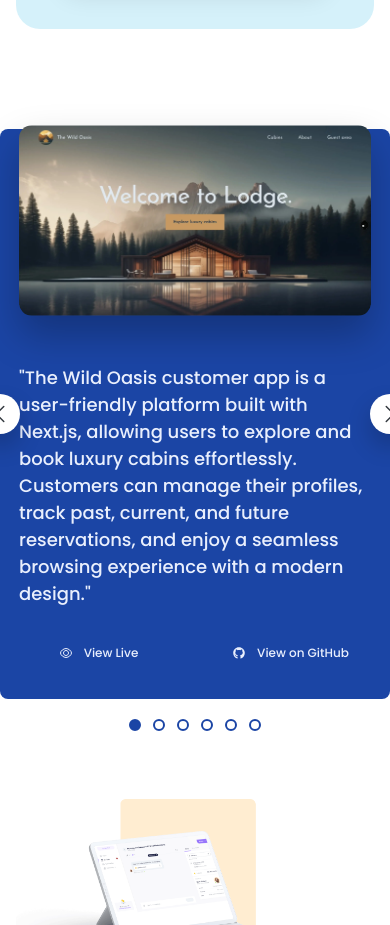
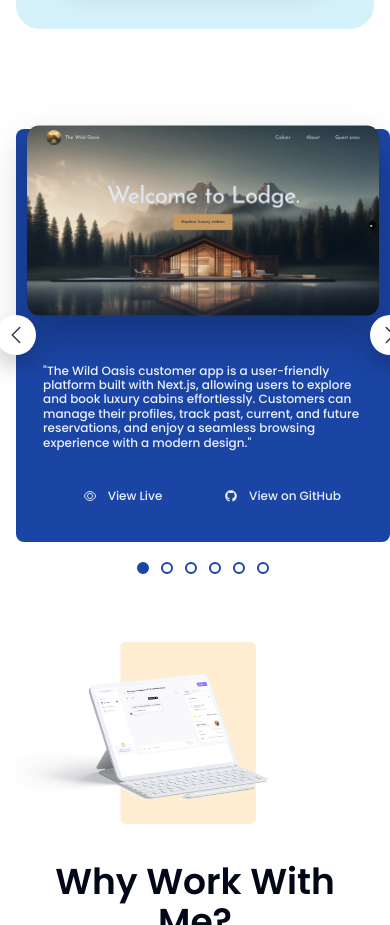
Before and after one commit to MuhammadAsim786786/My-Portfolio, a Next.js app: page / in a window 390 px wide. Shown: the part 6300-7225 px from the top of the page. Built offline with nearby package versions, Linux system fonts and the light colour scheme.

Commit message:
Improved responsive for sm

```diff
--- a/app/components/ProjectShowcase/ProjectShowMedia.css
+++ b/app/components/ProjectShowcase/ProjectShowMedia.css
@@ -16,10 +16,11 @@
 @media (max-width: 37em) {
   .carousel {
     flex-direction: column;
-    max-width: 400px;
-    max-height: 600px;
+    max-width: 3000px;
+    max-height: 1000px;
     gap: 84px;
     font-size: 12px;
+    margin-left: 16px;
   }
   .carousel-image {
     display: flex;
@@ -29,4 +30,20 @@
     max-height: 130px;
     max-width: 220px;
   }
+  .testimonial-text {
+    font-size: 12px;
+    font-weight: 500;
+    line-height: 1.2;
+    margin-bottom: 32px;
+    color: #e9effd;
+  }
+  .testimonial-author {
+    font-size: 8px;
+    margin-bottom: 4px;
+    color: #e9effd;
+  }
+  .testimonial-job {
+    font-size: 8px;
+    color: #e9effd;
+  }
 }
--- a/app/components/ProjectShowcase/ProjectShowcase.tsx
+++ b/app/components/ProjectShowcase/ProjectShowcase.tsx
@@ -6,7 +6,7 @@ import { GrView } from "react-icons/gr";
 import { FaGithub } from "react-icons/fa";
 import "./ProjectShowMedia.css";
 import Link from "next/link";
-
+import Image from "next/image";
 // Define the type for testimonials
 interface Testimonial {
   image: string;
@@ -19,7 +19,7 @@ interface Testimonial {
 // Testimonials data
 const testimonials: Testimonial[] = [
   {
-    image: "assets/ProjectShowcase/1st.webp",
+    image: "/assets/ProjectShowcase/1st.webp",
     text: `"The Wild Oasis customer app is a user-friendly platform built with Next.js, allowing users to explore and book luxury cabins effortlessly. Customers can manage their profiles, track past, current, and future reservations, and enjoy a seamless browsing experience with a modern design."`,
     author: "Mari de Almedia",
     liveLink: "https://the-wild-quarry-oasis-customer-website.vercel.app/",
@@ -27,14 +27,14 @@ const testimonials: Testimonial[] = [
       "https://github.com/MuhammadAsim786786/the-wild-quarry-oasis-customer-website",
   },
   {
-    image: "assets/ProjectShowcase/pth.webp",
+    image: "/assets/ProjectShowcase/pth.webp",
     text: `"The Wild Oasis business app is a robust React-based tool designed for managing and monitoring cabin rentals and business operations. It offers features like tracking bookings (past, current, and future), monitoring sales, managing active cabins, and handling user profiles."`,
     author: "Mari de Almedia",
     liveLink: "https://the-wild-quarry-oasis.vercel.app",
     githubLink: "https://github.com/MuhammadAsim786786/the-wild-quarry-oasis",
   },
   {
-    image: "assets/ProjectShowcase/2nd.webp",
+    image: "/assets/ProjectShowcase/2nd.webp",
     text: `"World Wise is an interactive website that empowers users to explore a world map and visually mark the places they've visited.A world map that tracks your footsteps into every city you can think of. Never forget your wonderful experiences, and show your friends how you have wandered the world."`,
     author: "Mari de Almedia",
     liveLink: "https://worldwise-happy-travelling.netlify.app/",
@@ -42,7 +42,7 @@ const testimonials: Testimonial[] = [
       "https://github.com/MuhammadAsim786786/Fast-React-Pizza-Application",
   },
   {
-    image: "assets/ProjectShowcase/3rd.webp",
+    image: "/assets/ProjectShowcase/3rd.webp",
     text: `"Fast React Pizza is a sleek and responsive web application built with React, offering a seamless online pizza ordering experience. Customers can browse a variety of pizza options, customize their orders, and add items to their cart with ease. Designed for speed and simplicity."`,
     author: "John Doe",
     liveLink: "https://fast-react-instant-pizza.netlify.app",
@@ -50,14 +50,14 @@ const testimonials: Testimonial[] = [
       "https://github.com/MuhammadAsim786786/Fast-React-Pizza-Application",
   },
   {
-    image: "assets/ProjectShowcase/4th.webp",
+    image: "/assets/ProjectShowcase/4th.webp",
     text: `Omnifood is a website that is entirely build on vanilla HTML and CSS.Omnifood provides a smart 365-days-per-year food subscription that will make you eat healthy again. Tailored to your personal tastes and nutritional needs.A healthy meal is delivered to you every single day"`,
     author: "John Doe",
     liveLink: "https://asim-omnifood-c.netlify.app/",
     githubLink: "https://github.com/MuhammadAsim786786/Omnifood",
   },
   {
-    image: "assets/ProjectShowcase/5th.webp",
+    image: "/assets/ProjectShowcase/5th.webp",
     text: `"Use popcorn is React-based web application designed to provide a user-friendly experience for movie enthusiasts. Users can search for movies, view detailed information, and rate their favorites. The platform allows users to store their ratings and movie preferences."`,
     author: "John Doe",
     liveLink: "https://usepopcorn-search-movies.netlify.app/",
@@ -87,14 +87,16 @@ const ProjectsShowcase: React.FC = () => {
   return (
     <div id="Projects">
       <div className="carousel text-[#343a40] leading-3 lg:max-h-96 lg:min-h-96">
-        <img
+        <Image
+          width={1000}
+          height={350}
           src={testimonials[currentIndex].image}
           alt={testimonials[currentIndex].author}
           className="carousel-image "
         />
-        <blockquote className="testimonial ">
+        <div className="testimonial ">
           <p className="testimonial-text">{testimonials[currentIndex].text}</p>
-          <div className="flex items-center justify-center gap-8">
+          <div className="flex items-center justify-center md:gap-8 sm:gap-2">
             <Link
               href={testimonials[currentIndex].liveLink}
               target="_blank"
@@ -114,7 +116,7 @@ const ProjectsShowcase: React.FC = () => {
               View on GitHub
             </Link>
           </div>
-        </blockquote>
+        </div>
         <button className="btn btn--left" onClick={handlePrev}>
           <svg
             xmlns="http://www.w3.org/2000/svg"
```
